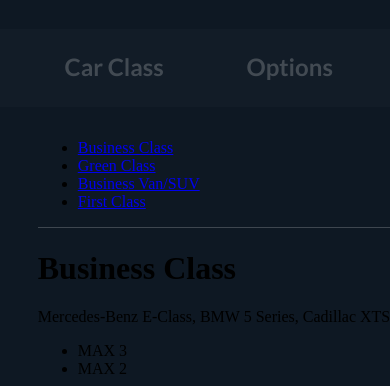
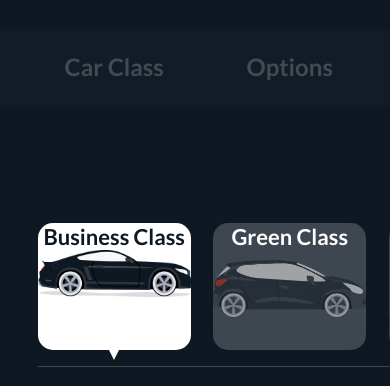
Before and after one commit to rxmvinv/tt42hz, a website: page app_client/index.html in a window 390 px wide. Shown: the part 1040-1426 px from the top of the page. Drawn offline with Linux system fonts and the light colour scheme; files that its build step writes are made by us from their sources; files whose address does not match are found by name.

Commit message:
Fix cars list. Check green-white hover menu. Style two sections and footer. Mobile responsiveness

```diff
--- a/app_client/index.html
+++ b/app_client/index.html
@@ -67,17 +67,17 @@
 		</ul>
 		<div class="choice-submenu aligned-content">
 			<ul class="cars-list">
-				<li class="cars-list-item">
-					<a href="#"><span>Business Class</span><img src=""></a>
+				<li class="cars-list-item selected-car-item">
+					<a href="#"><span>Business Class</span><img src="images/Group 3262@2x.png"></a>
 				</li>
 				<li class="cars-list-item">
-					<a href="#"><span>Green Class</span><img src=""></a>
+					<a href="#"><span>Green Class</span><img src="images/Group 3264@2x.png"></a>
 				</li>
 				<li class="cars-list-item">
-					<a href="#"><span>Business Van/SUV</span><img src=""></a>
+					<a href="#"><span>Business Van/SUV</span><img src="images/Group 3264@2x.png"></a>
 				</li>
 				<li class="cars-list-item">
-					<a href="#"><span>First Class</span><img src=""></a>
+					<a href="#"><span>First Class</span><img src="images/Group 3264@2x.png"></a>
 				</li>
 			</ul>
 		</div>
--- a/public/css/styles.css
+++ b/public/css/styles.css
@@ -229,6 +229,58 @@
 	opacity: 1;
 }
 
+.choice-section .choice-submenu {
+
+}
+
+.choice-section .choice-submenu .cars-list {
+    padding: 0;
+    display: inline-flex;
+    justify-content: space-between;
+    list-style: none;
+    margin-top: 100px;
+}
+
+.choice-section .choice-submenu .cars-list .cars-list-item {
+	width: 22.5%;
+    background: rgba(255,255,255,0.2);
+    border-radius: 15px;
+    position: relative;
+    text-align: center;
+}
+.choice-section .choice-submenu .cars-list .cars-list-item a {
+	text-decoration: none;
+	color: #fff;
+	font-family: 'Lato', sans-serif;
+	font-weight: 700;
+	font-size: 22px;
+}
+.choice-section .choice-submenu .cars-list .cars-list-item img {
+	width: 100%;
+}
+
+.choice-section .choice-submenu .cars-list .selected-car-item {
+	background: #fff;
+}
+.choice-section .choice-submenu .cars-list .selected-car-item a {
+	color: #0E1823;
+}
+.choice-section .choice-submenu .cars-list .selected-car-item::after {
+	content: "";
+    display: block;
+    width: 0;
+    height: 0;
+    position: absolute;
+    bottom: -10px;
+    margin: auto;
+    left: 0;
+    right: 0;
+    border-left: 20px solid transparent;
+    border-right: 20px solid transparent;
+    border-top: 40px solid #fff;
+}
+
+
 /* Choice section */
 
 
```
